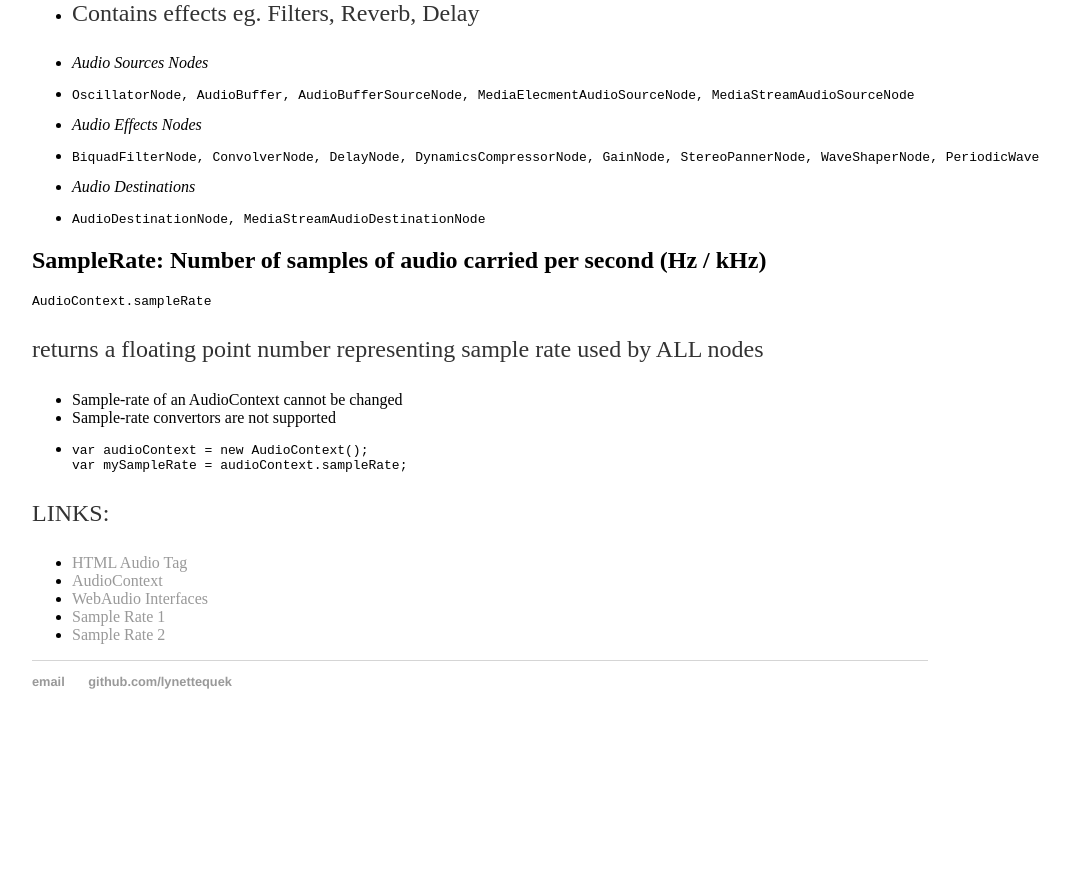
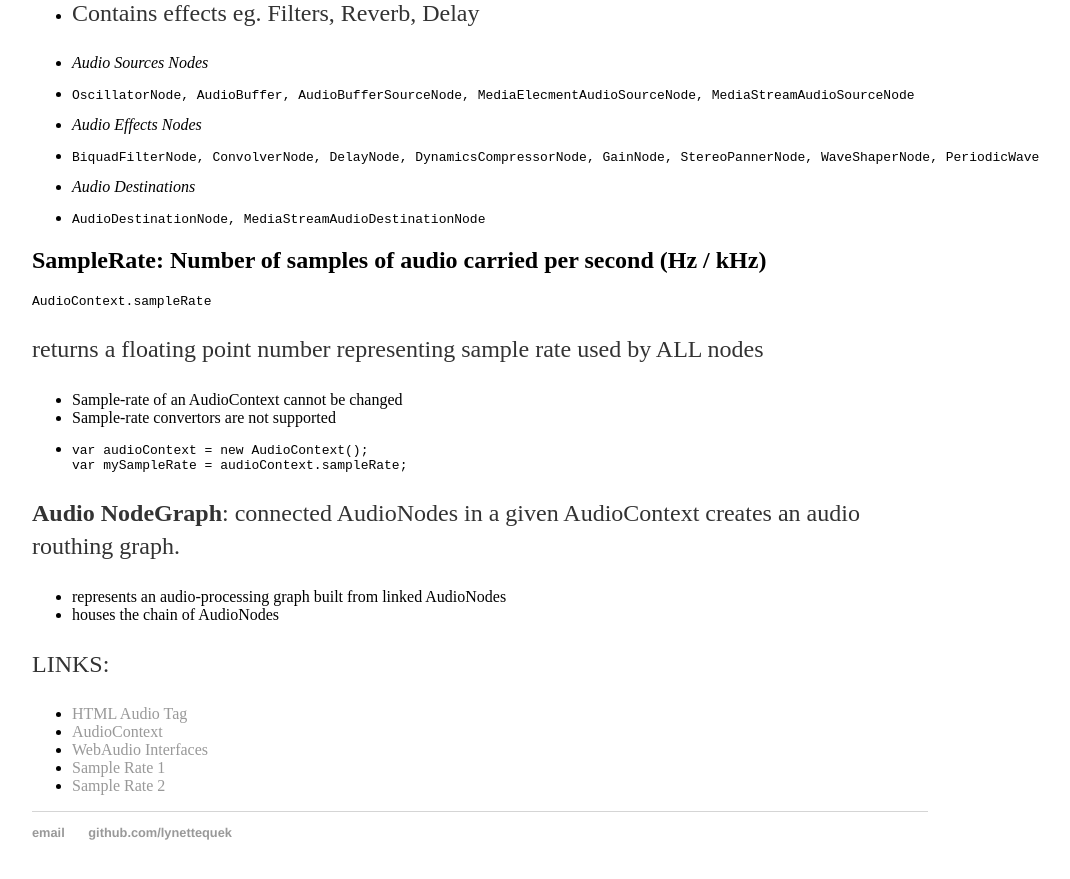
Before and after one commit to lynettequek/lynettequek.github.io, a Jekyll site: the page built from _posts/2015-05-14-WebAudio-Blog-1.md, in a window 1280 px wide and 900 px high, scrolled down 1075 px. Shown: the top 879 px of the window, without its empty margins (160-1230 px from the left). Built offline with Jekyll 4.4.1, drawn with Linux system fonts in a browser that asks for light colours; before the commit the page ends 1824 px from its top, so only the background shows below that.

Commit message:
Update 2015-05-14-WebAudio-Blog-1.md

````diff
--- a/_posts/2015-05-14-WebAudio-Blog-1.md
+++ b/_posts/2015-05-14-WebAudio-Blog-1.md
@@ -72,6 +72,10 @@ var audioContext = new AudioContext();
 var mySampleRate = audioContext.sampleRate;
 ```
 
+**Audio NodeGraph**: connected AudioNodes in a given AudioContext creates an audio routhing graph.
+
+- represents an audio-processing graph built from linked AudioNodes
+- houses the chain of AudioNodes
 
 LINKS:
 - [HTML Audio Tag](http://www.w3schools.com/htmL/html5_audio.asp)
````
